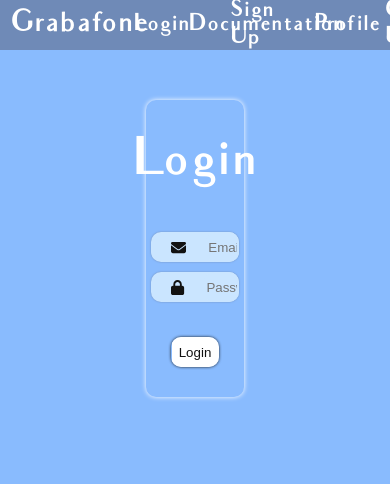
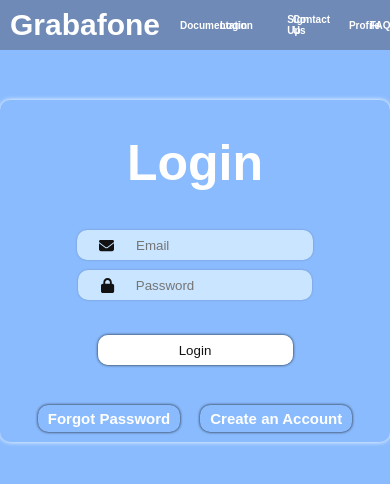
Before and after one commit to leshawn-rice/grabafone, a React (Create React App) app in the folder frontend/: page /faq in a window 390 px wide. Shown: the top 484 px of the page. Built offline with nearby package versions, Linux system fonts and the light colour scheme.

Commit message:
Changed font, added some links to login form, added some BASIC mobile support

```diff
--- a/frontend/src/components/App.js
+++ b/frontend/src/components/App.js
@@ -1,5 +1,5 @@
 import React from 'react';
-import { BrowserRouter, Routes, Route } from "react-router-dom";
+import { BrowserRouter, Routes, Route } from 'react-router-dom';
 // Components
 import Navbar from './navbar/Navbar';
 import NotFound from './errors/NotFound';
@@ -15,7 +15,7 @@
       <Navbar />
       <Routes>
         <Route path="/" element={<Home />}></Route>
-      <Route path="/login" element={<Login />}></Route>
+        <Route path="/sign-in" element={<Login />}></Route>
         <Route path="/sign-up" element={<Login />}></Route>
         <Route path="/contact" element={<Login />}></Route>
         <Route path="/faq" element={<Login />}></Route>
@@ -25,6 +25,6 @@
       </Routes>
     </BrowserRouter>
   );
-}
+};
 
 export default App;
--- a/frontend/src/components/errors/NotFound.js
+++ b/frontend/src/components/errors/NotFound.js
@@ -7,7 +7,7 @@
   return (
     <div className="NotFound">
       <h1 className="NotFound-Content">
-        <span className="secondary">404 </span>: The page you are looking for
+        <span className="secondary">404:</span> The page you are looking for
         does not exist.
       </h1>
     </div>
--- a/frontend/src/components/form/Form.js
+++ b/frontend/src/components/form/Form.js
@@ -1,4 +1,5 @@
 import React, { useState } from 'react';
+import { Link } from 'react-router-dom';
 // Styles
 import '../../styles/Form.css';
 
@@ -9,6 +10,7 @@
   classes,
   title,
   button_label,
+  footer,
 }) => {
   const [formData, setFormData] = useState(INITIAL_DATA);
 
@@ -50,6 +52,17 @@
         ))}
       </div>
       <button className="Form-Btn">{button_label}</button>
+      <div className="Form-Footer">
+        {footer.map((footerElement) => (
+          <Link
+            key={footerElement.key}
+            className={`Form-Footer-Link ${footerElement.classes}`}
+            to={footerElement.path}
+          >
+            {footerElement.text}
+          </Link>
+        ))}
+      </div>
     </form>
   );
 };
--- a/frontend/src/components/navbar/Navbar.js
+++ b/frontend/src/components/navbar/Navbar.js
@@ -2,7 +2,6 @@
 import { NavLink } from 'react-router-dom';
 
 import '../../styles/Navbar.css';
-
 
 // TODO navbar-dynamic-links should be based on user state
 
@@ -10,21 +9,37 @@
   return (
     <div className="navbar">
       <div className="navbar-section">
-        <h1><NavLink to="/" className="navbar-header">Grabafone</NavLink></h1>
+        <h1>
+          <NavLink to="/" className="navbar-header">
+            Grabafone
+          </NavLink>
+        </h1>
         <div className="navbar-separator"> </div>
         <div className="navbar-static-links navbar-links">
-          <NavLink to="/docs" className="navlink">Documentation</NavLink>
-          <NavLink to="/contact" className="navlink">Contact Us</NavLink>
-          <NavLink to="/faq" className="navlink">FAQ</NavLink>
+          <NavLink to="/docs" className="navlink">
+            Documentation
+          </NavLink>
+          <NavLink to="/contact" className="navlink">
+            Contact Us
+          </NavLink>
+          <NavLink to="/faq" className="navlink">
+            FAQ
+          </NavLink>
         </div>
       </div>
       <div className="navbar-section navbar-dynamic-links navbar-links">
-        <NavLink to="/login" className="navlink">Login</NavLink>
-        <NavLink to="/sign-up" className="navlink">Sign Up</NavLink>
-        <NavLink to="/profile" className="navlink">Profile</NavLink>
+        <NavLink to="/sign-in" className="navlink">
+          Login
+        </NavLink>
+        <NavLink to="/sign-up" className="navlink">
+          Sign Up
+        </NavLink>
+        <NavLink to="/profile" className="navlink">
+          Profile
+        </NavLink>
       </div>
     </div>
-  )
-}
+  );
+};
 
 export default Navbar;
--- a/frontend/src/components/routes/Login.js
+++ b/frontend/src/components/routes/Login.js
@@ -6,6 +6,7 @@
 import Form from '../form/Form';
 // Styles
 import '../../styles/Login.css';
+import { Link } from 'react-router-dom';
 
 const Login = () => {
   const INITIAL_DATA = {
@@ -34,6 +35,21 @@
     },
   ];
 
+  const footer = [
+    {
+      key: 'forgot-pw',
+      text: 'Forgot Password',
+      path: '/forgot-password',
+      classes: 'Login-Footer-Link',
+    },
+    {
+      key: 'create-acct',
+      text: 'Create an Account',
+      path: '/sign-up',
+      classes: 'Login-Footer-Link',
+    },
+  ];
+
   return (
     <div className="Login">
       <Form
@@ -43,6 +59,7 @@
         classes="Login-Form"
         title="Login"
         button_label="Login"
+        footer={footer}
       />
     </div>
   );
--- a/frontend/src/styles/Form.css
+++ b/frontend/src/styles/Form.css
@@ -69,3 +69,9 @@
   background-color: #121212;
   color: white;
 }
+
+.Form-Footer {
+  display: flex;
+  flex-direction: row;
+  justify-content: space-between;
+}
--- a/frontend/src/styles/Login.css
+++ b/frontend/src/styles/Login.css
@@ -5,12 +5,6 @@
   flex-direction: column;
   justify-content: flex-start;
   align-items: center;
-}
-
-.Login-Header {
-  color: #ffd700;
-  text-align: center;
-  font-size: 5rem;
 }
 
 .Login-Form {
@@ -25,3 +19,29 @@
   background-color: #89bbfe;
   margin: 5rem 0;
 }
+
+.Login-Footer-Link {
+  text-decoration: none;
+  color: #ffffff;
+  font-size: 1.5rem;
+  font-weight: 900;
+  font-weight: bold;
+  margin: 1rem 1rem;
+  box-shadow: 0 0 3px #121212;
+  padding: 0.5rem 1rem;
+  border-radius: 1rem;
+  text-align: center;
+}
+
+.Login-Footer-Link:hover {
+  transform: scale(1.1);
+  -moz-transform: scale(1.1);
+  -webkit-transform: scale(1.1);
+  -o-transform: scale(1.1);
+}
+
+@media only screen and (max-width: 600px) {
+  .Login-Form {
+    width: inherit;
+  }
+}
--- a/frontend/src/styles/Navbar.css
+++ b/frontend/src/styles/Navbar.css
@@ -82,3 +82,12 @@
 .navlink:hover:after {
   width: 100%;
 }
+
+@media only screen and (max-width: 600px) {
+  .navbar-header {
+    margin: 0;
+  }
+  .navlink {
+    font-size: 1rem;
+  }
+}
--- a/frontend/src/styles/index.css
+++ b/frontend/src/styles/index.css
@@ -10,7 +10,7 @@
   width: 100vw;
   margin: 0;
   padding: 0;
-  font-family: 'Audrey', Arial, sans-serif;
+  font-family: Arial, sans-serif;
   -webkit-font-smoothing: antialiased;
   -moz-osx-font-smoothing: grayscale;
   font-weight: normal;
```
Also changed, not shown: frontend/src/components/routes/Home.js (+6 -7 lines). Lines whose indentation alone changed are shown as unchanged.
